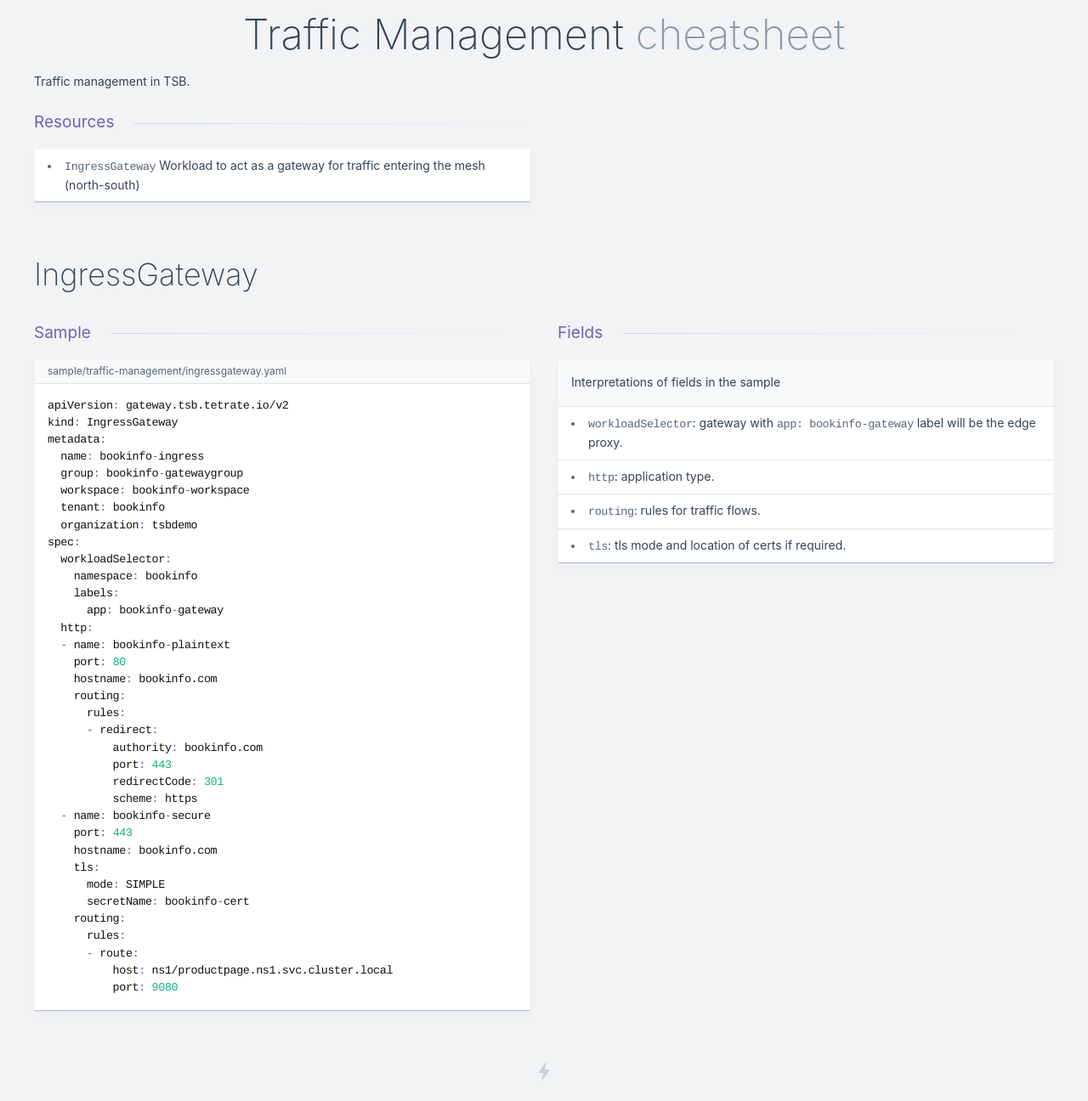
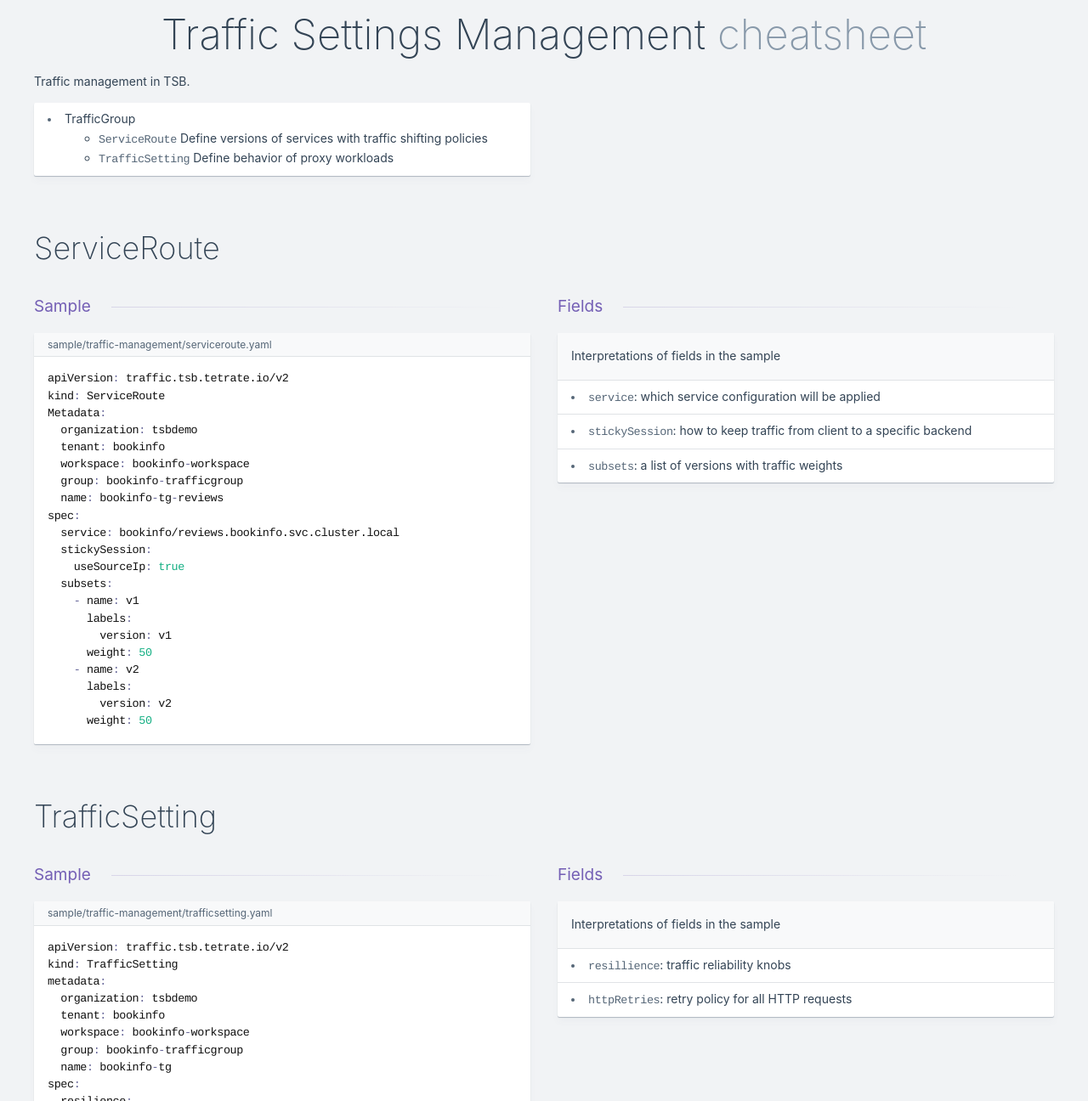
Before and after one commit to tetratelabs/tsb-cheatsheet, a Jekyll site: the page built from traffic-management.md, in a window 1280 px wide and 1400 px high, cut to the strip 104-1400 px from the top of the window. Shown: the whole strip at 85% size. Built offline with Jekyll 4.4.1, drawn with Linux system fonts in a browser that asks for light colours; nearby versions of some CDN libraries; some of the changed text lies outside the part shown.

Commit message:
init - management of tsb traffic crds

````diff
--- a/traffic-management.md
+++ b/traffic-management.md
@@ -1,68 +1,82 @@
 ---
-title: Traffic Management
+title: Traffic Settings Management
 layout: 2017/sheet
 prism_languages: [bash,yaml]
 weight: -3
 tags: [Featured]
 updated: 2022-12-07
-category: Traffic Management
+category: Resources
 intro:
   Traffic management in TSB.
 ---
 
 ## Intro
 
-### Resources
+- TrafficGroup
+  - [`ServiceRoute`](#serviceroute) Define versions of services with traffic shifting policies
+  - [`TrafficSetting`](#trafficsetting) Define behavior of proxy workloads
 
-- [`IngressGateway`](#ingressgateway) Workload to act as a gateway for traffic entering the mesh (north-south)
-
-## IngressGateway
+## ServiceRoute
 
 ### Sample
 
-#### sample/traffic-management/ingressgateway.yaml
+#### sample/traffic-management/serviceroute.yaml
+
 ```yaml
-apiVersion: gateway.tsb.tetrate.io/v2
-kind: IngressGateway
+apiVersion: traffic.tsb.tetrate.io/v2
+kind: ServiceRoute
+Metadata:
+  organization: tsbdemo
+  tenant: bookinfo
+  workspace: bookinfo-workspace
+  group: bookinfo-trafficgroup
+  name: bookinfo-tg-reviews
+spec:
+  service: bookinfo/reviews.bookinfo.svc.cluster.local
+  stickySession:
+    useSourceIp: true
+  subsets:
+    - name: v1
+      labels:
+        version: v1
+      weight: 50
+    - name: v2
+      labels:
+        version: v2
+      weight: 50
+```
+### Fields
+
+Interpretations of fields in the sample
+- `service`: which service configuration will be applied
+- `stickySession`: how to keep traffic from client to a specific backend
+- `subsets`: a list of versions with traffic weights
+
+## TrafficSetting
+
+### Sample
+
+#### sample/traffic-management/trafficsetting.yaml
+
+```yaml
+apiVersion: traffic.tsb.tetrate.io/v2
+kind: TrafficSetting
 metadata:
-  name: bookinfo-ingress
-  group: bookinfo-gatewaygroup
+  organization: tsbdemo
+  tenant: bookinfo
   workspace: bookinfo-workspace
-  tenant: bookinfo
-  organization: tsbdemo
+  group: bookinfo-trafficgroup
+  name: bookinfo-tg
 spec:
-  workloadSelector:
-    namespace: bookinfo
-    labels:
-      app: bookinfo-gateway
-  http:
-  - name: bookinfo-plaintext
-    port: 80
-    hostname: bookinfo.com
-    routing:
-      rules:
-      - redirect:
-          authority: bookinfo.com
-          port: 443
-          redirectCode: 301
-          scheme: https
-  - name: bookinfo-secure
-    port: 443
-    hostname: bookinfo.com
-    tls:
-      mode: SIMPLE
-      secretName: bookinfo-cert
-    routing:
-      rules:
-      - route:
-          host: ns1/productpage.ns1.svc.cluster.local
-          port: 9080
+  resilience:
+    httpRetries:
+      attempts: 3
+      perTryTimeout: 3s
+      retryOn: 5xx,gateway-error,reset
 ```
 
 ### Fields
 
 Interpretations of fields in the sample
-- `workloadSelector`: gateway with `app: bookinfo-gateway` label will be the edge proxy.
-- `http`: application type.
-- `routing`: rules for traffic flows.
-- `tls`: tls mode and location of certs if required.
+- `resillience`: traffic reliability knobs
+- `httpRetries`: retry policy for all HTTP requests
````
Also changed, not shown: gateways-management.md (added, +159 -0 lines), security-management.md (added, +40 -0 lines).
